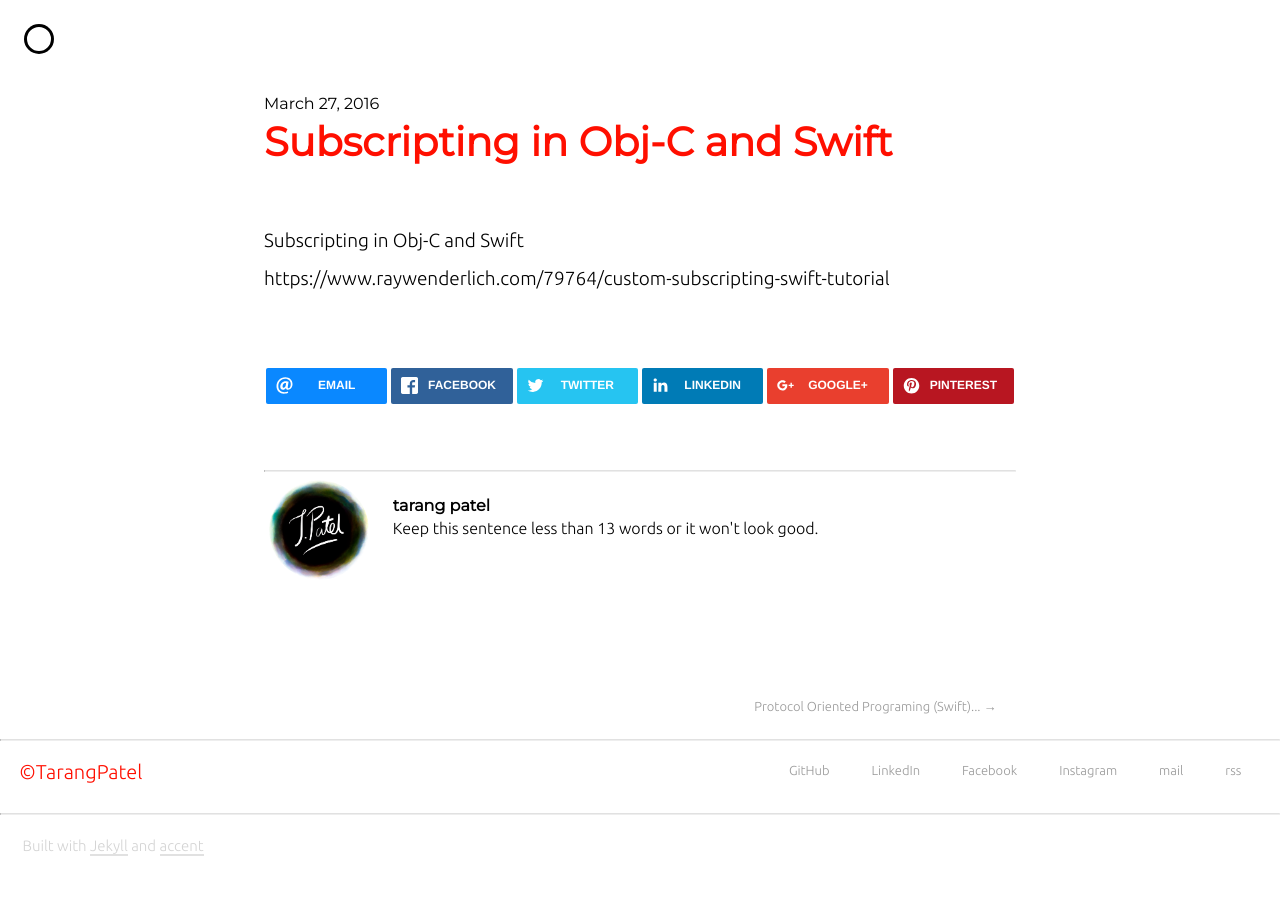
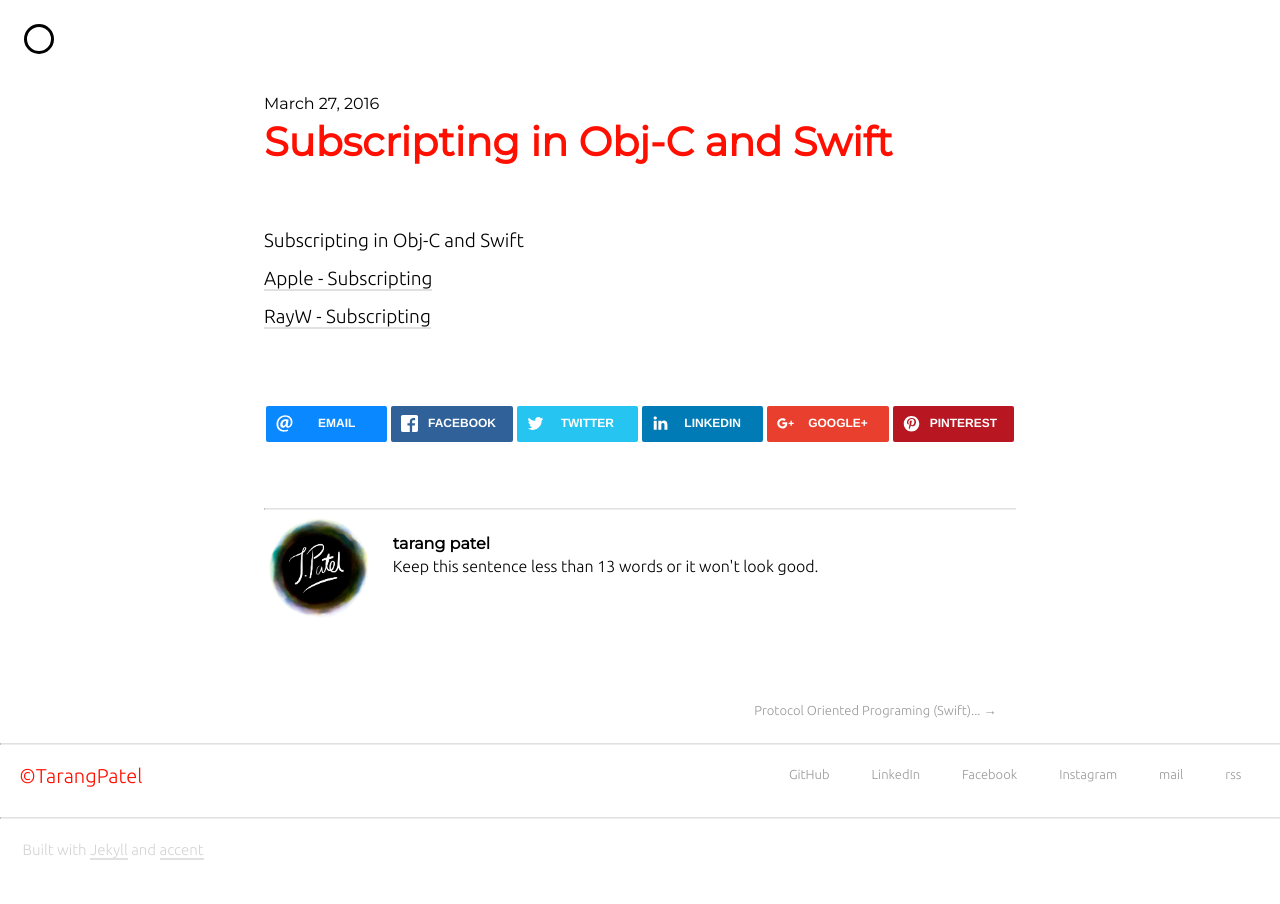
Before and after one commit to tarangpatel/whatilove, a Jekyll site: the page built from _posts/2016-03-27-subscripting.markdown, in a window 1280 px wide. Built offline with Jekyll 4.4.1, drawn with Linux system fonts in a browser that asks for light colours; nearby versions of some CDN libraries; comment, search, counter and statistics services are not loaded.

Commit message:
update link

```diff
--- a/_posts/2016-03-27-subscripting.markdown
+++ b/_posts/2016-03-27-subscripting.markdown
@@ -4,4 +4,6 @@ title: Subscripting in Obj-C and Swift
 
 Subscripting in Obj-C and Swift
 
-https://www.raywenderlich.com/79764/custom-subscripting-swift-tutorial
+[Apple - Subscripting](https://developer.apple.com/library/ios/documentation/Swift/Conceptual/Swift_Programming_Language/Subscripts.html#//apple_ref/doc/uid/TP40014097-CH16-ID305)
+
+[RayW - Subscripting](https://www.raywenderlich.com/79764/custom-subscripting-swift-tutorial)
```
